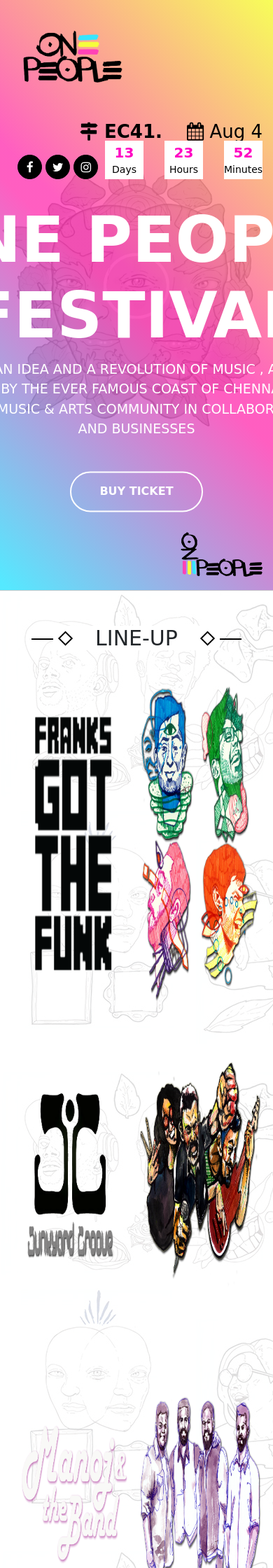
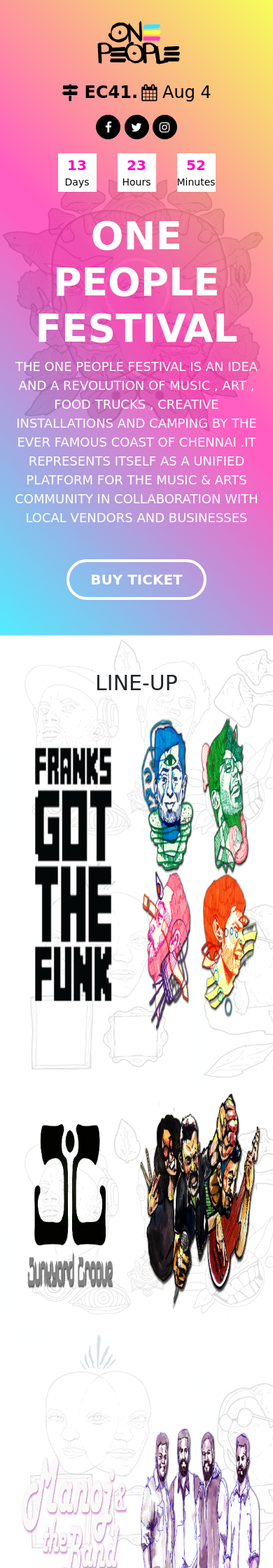
Before and after one commit to senthil-ramasamy/opf, a PHP site: page / in a window 390 px wide; the page is wider, and only the part inside the window is pictured. Shown: the top 2240 px of that part at 70% size. Run offline with PHP 8.4, Linux system fonts and the light colour scheme; some libraries are stand-ins or nearby versions; some web fonts are replaced.

Commit message:
responsive css

```diff
--- /dev/null
+++ b/css/responsive.css
@@ -0,0 +1,144 @@
+@media (max-width: 1400px) {
+    .content h2{
+        font-size: 85px;
+    }
+}
+@media (max-width: 1200px) {
+    .event_name span{
+        font-size: 24px;
+    }
+    .tab-nav .tab_h {
+        padding: 15px 25px;
+    }
+    .about h4 {
+        font-size: 24px;
+    }
+    .content h2 {
+        font-size: 80px;
+    }
+    .logo img {
+        height: 100px;
+    }
+}
+@media (max-width: 1024px) {
+    .content h2 {
+        font-size: 75px;
+    }
+    .about h4 {
+        font-size: 22px;
+    }
+}
+@media (max-width: 990px) {
+    .content{
+        width: 100%;
+        padding: 0 60px;
+    }
+    .content h2 {
+        font-size: 70px;
+    }
+    .p_class{
+        font-size: 18px;
+    }
+}
+@media (max-width: 800px) {
+    .slider .col-md-6, .contact .col-md-6{
+        flex: 0 0 100%;
+        max-width: 100%;
+    }
+    .about.b .col-md-4{
+        flex: 0 0 50%;
+        max-width: 50%;
+    }
+    .contact .row .col-md-6:nth-child(2){
+        margin-top: 20px;
+    }
+    .content h2 {
+        font-size: 65px;
+    }
+    .tab-nav li{
+        margin-top: 15px;
+    }
+}
+@media (max-width: 575px) {
+    .header .container, .event_name {
+        text-align: center !important;
+    }
+    .banner .social, .timer {
+        position: static;
+    }
+    .content {
+        position: relative;
+        left: 0;
+        top: 0;
+        transform: none;
+    }
+    .content h2 {
+        font-size: 55px;
+        margin-top: 40px;
+    }
+    .header {
+        padding: 10px 0;
+    }
+    .event_name span{
+        margin: 10px 0 0 0;
+    }
+    .banner .social{
+        margin-left: 0;
+    }
+    .timer{
+        margin-top: 20px;
+    }
+    .content{
+        padding: 0 30px;
+    }
+    .banner{
+        height: 700px;
+    }
+    .heading:after, .heading:before, .heading span:before{
+        display: none;
+    }
+    .heading{
+        padding: 0;
+        margin-bottom: 30px;
+    }
+    .heading span{
+        padding: 0;
+    }
+    .about.b .col-md-4{
+        flex: 0 0 100%;
+        max-width: 100%;
+    }
+    .contact_detail, .sound_div{
+        padding: 0;
+    }
+    .footer .text-left, .footer .text-right{
+        text-align: center !important;
+    }
+    .contact iframe {
+        position: static;
+        height: 400px;
+    }
+    .footer span{
+        display: block;
+        padding: 20px 0;
+    }
+}
+@media (max-width:420px) {
+    .abs_img{
+        display: none;
+    }
+    .banner {
+        height: auto;
+        padding-bottom: 50px;
+    }
+    .banner_img{
+        position: static;
+    }
+    .content {
+        padding: 0 20px;
+    }
+    .content h2 {
+        font-size: 55px;
+        margin-top: 20px;
+    }
+}
--- a/css/style.css
+++ b/css/style.css
@@ -504,3 +504,11 @@ strong, b {
 .he{
     text-align: center;
 }
+.banner .button{
+    border-width: 4px;
+    font-size: 20px;
+    padding: 10px 30px;
+}
+.p_class{
+    font-size: 19px;
+}
--- a/index.html
+++ b/index.html
@@ -10,6 +10,7 @@
         <link rel="stylesheet" href="css/slicebox.css">
         <link rel="stylesheet" href="css/colorbox.css">
         <link rel="stylesheet" href="css/style.css">
+        <link rel="stylesheet" href="css/responsive.css">
 
         <title>One People Festival</title>
     </head>
@@ -21,10 +22,10 @@
                     <div class="header">
                         <div class="container">
                             <div class="row">
-                                <div class="col-md-4">
+                                <div class="col-md-4 col-sm-4 col-xs-12">
                                     <a class="logo"><img src="images/logo.png" /></a>
                                 </div>
-                                <div class="col-md-8">
+                                <div class="col-md-8 col-sm-8 col-xs-12">
                                     <div class="event_name text-right">
                                         <!--<span><i class="fa fa-font-awesome" aria-hidden="true"></i> Event</span>-->
                                         <span><i class="fa fa-map-signs" aria-hidden="true"></i> EC41.</span>
@@ -55,7 +56,7 @@
                     </div>
                     <div class="content">
                         <h2>One People Festival</h2>
-                        <p style="font-size: 19px">The One People Festival is an idea and a revolution of music , art , food trucks , Creative installations and camping by the ever famous coast of Chennai .It represents itself as a unified platform for the music & arts community in collaboration with local vendors and businesses</p>
+                        <p class="p_class">The One People Festival is an idea and a revolution of music , art , food trucks , Creative installations and camping by the ever famous coast of Chennai .It represents itself as a unified platform for the music & arts community in collaboration with local vendors and businesses</p>
 
                         <a href="http://imojo.in/OnePeopleFestival" target="_blank" class="button">Buy Ticket</a>
                     </div>
@@ -163,8 +164,8 @@
                 <div class="container">
                     <div class="text-center"><h3 class="heading"><span>sounds</span></h3></div>
                     <div class="row">
-                         <div class="col-md-12 pad-bo20">
-                            <iframe width="100%" height="200" scrolling="no" frameborder="no" allow="autoplay" src="https://w.soundcloud.com/player/?url=https%3A//api.soundcloud.com/playlists/565930671&color=%23ff5500&auto_play=true&hide_related=false&show_comments=true&show_user=true&show_reposts=false&show_teaser=true"></iframe>
+                        <div class="col-md-12 pad-bo20">
+                            <iframe width="100%" height="200" scrolling="no" frameborder="no" allow="" src="https://w.soundcloud.com/player/?url=https%3A//api.soundcloud.com/playlists/565930671&color=%23ff5500&auto_play=true&hide_related=false&show_comments=true&show_user=true&show_reposts=false&show_teaser=true"></iframe>
                         </div>
                     </div>
                 </div>
@@ -308,7 +309,7 @@
                     document.getElementById("timer_day").innerHTML = ("00" + days).slice(-2);
                     document.getElementById("timer_hours").innerHTML = ("00" + hours).slice(-2);
                     document.getElementById("timer_minutes").innerHTML = ("00" + minutes).slice(-2);
-                    document.getElementById("timer_seconds").innerHTML = ("00" + seconds).slice(-2);
+                    //document.getElementById("timer_seconds").innerHTML = ("00" + seconds).slice(-2);
                     // If the count down is finished, write some text
                     if (distance < 0) {
                         clearInterval(x);
@@ -316,11 +317,10 @@
                         document.getElementById("timer_day").innerHTML = "00";
                         document.getElementById("timer_hours").innerHTML = "00";
                         document.getElementById("timer_minutes").innerHTML = "00";
-                        document.getElementById("timer_seconds").innerHTML = "00";
+                        //document.getElementById("timer_seconds").innerHTML = "00";
                     }
                 }, 1000);
-            </script>
-            <script>
+
                 $(function () {
                     $(".flip").flip({
                         trigger: 'hover'
```
